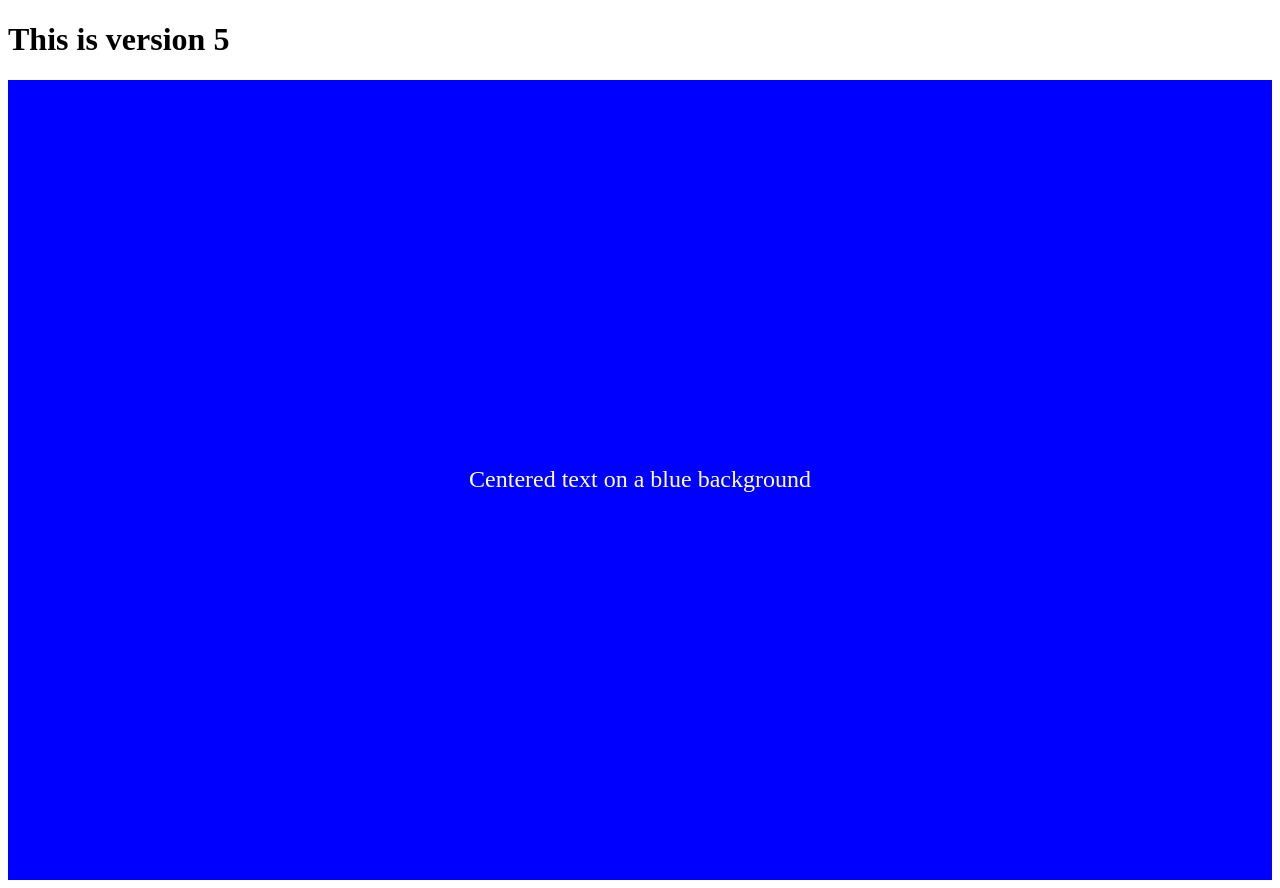
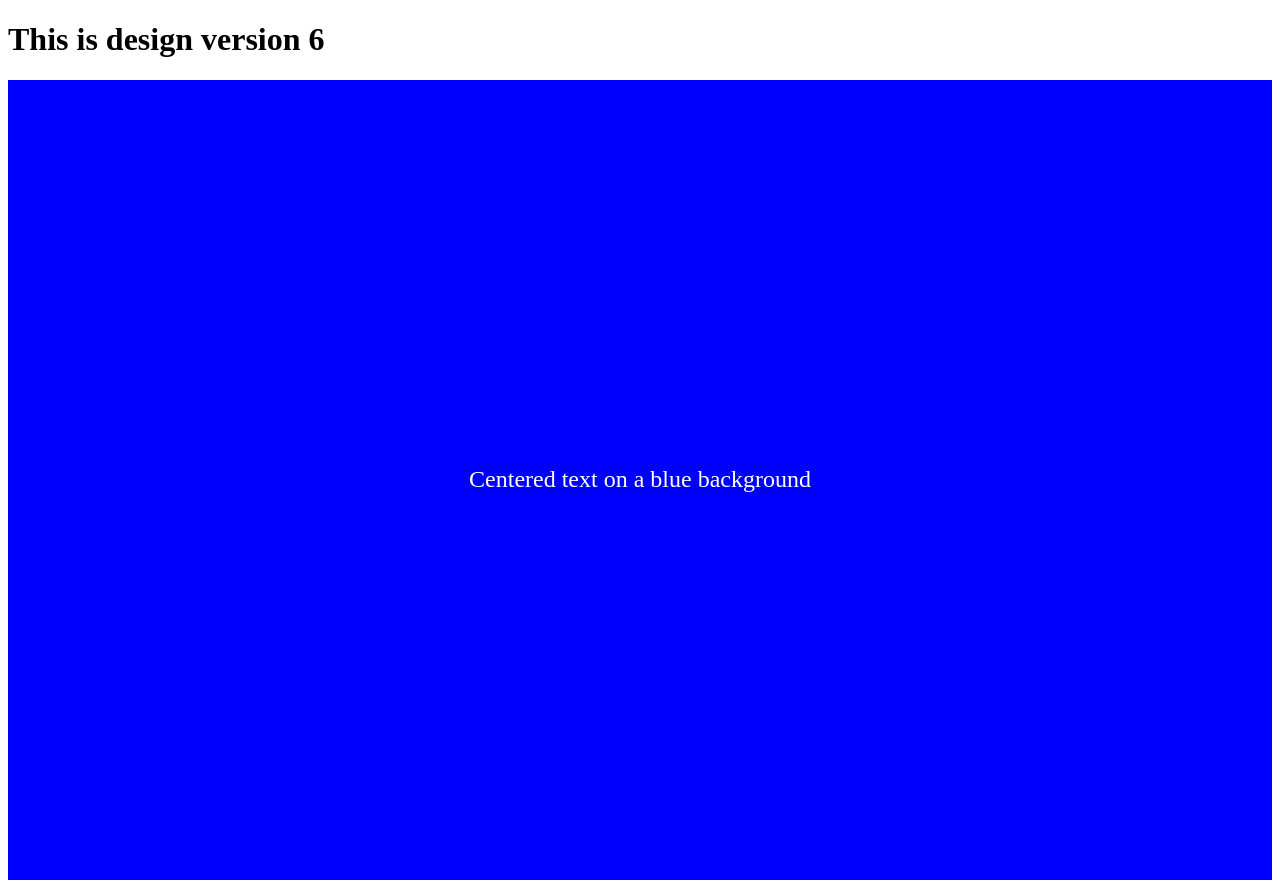
Before and after one commit to backpropBoi/myrepo, a plain HTML site: page index.html in a window 1280 px wide. Drawn offline with Linux system fonts and the light colour scheme.

Commit message:
changed h1

```diff
--- a/index.html
+++ b/index.html
@@ -7,7 +7,7 @@
     <title>Document</title>
 </head>
 <body>
-    <h1> This is version 5</h1>
+    <h1> This is design version 6</h1>
     <div class="center-blue">
   Centered text on a blue background
 </div>
```
